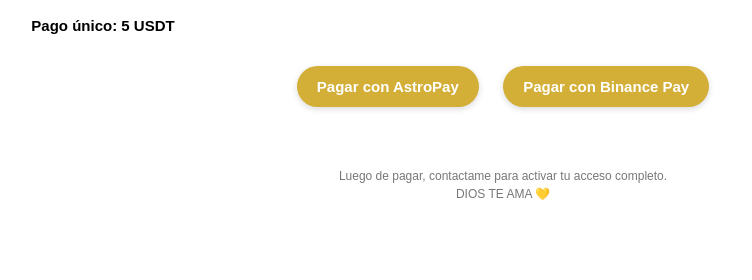
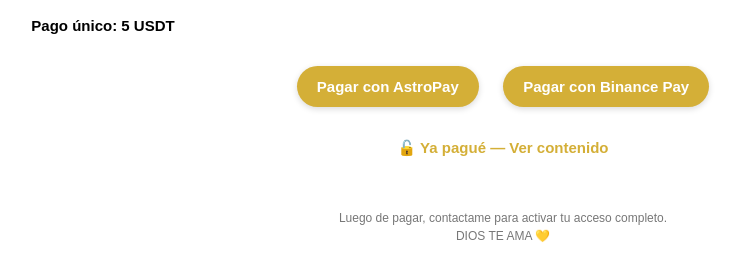
Before and after one commit to Avanza100/si-se-puede, a plain HTML site: page index.html in a window 1280 px wide. Shown: the part 146-426 px from the top of the page, without its empty margins (137-889 px from the left). Drawn offline with Linux system fonts and the light colour scheme.

Commit message:
Update index.html

```diff
--- a/index.html
+++ b/index.html
@@ -69,6 +69,11 @@
   <a class="boton" href="https://s.binance.com/vezJSDKM">
     Pagar con Binance Pay
   </a>
+<p style="margin-top:20px;">
+  <a href="guia.html" style="color:#d4af37;font-weight:bold;text-decoration:none;">
+    🔓 Ya pagué — Ver contenido
+  </a>
+</p>
 
   <p class="footer">
     Luego de pagar, contactame para activar tu acceso completo.<br/>
```
